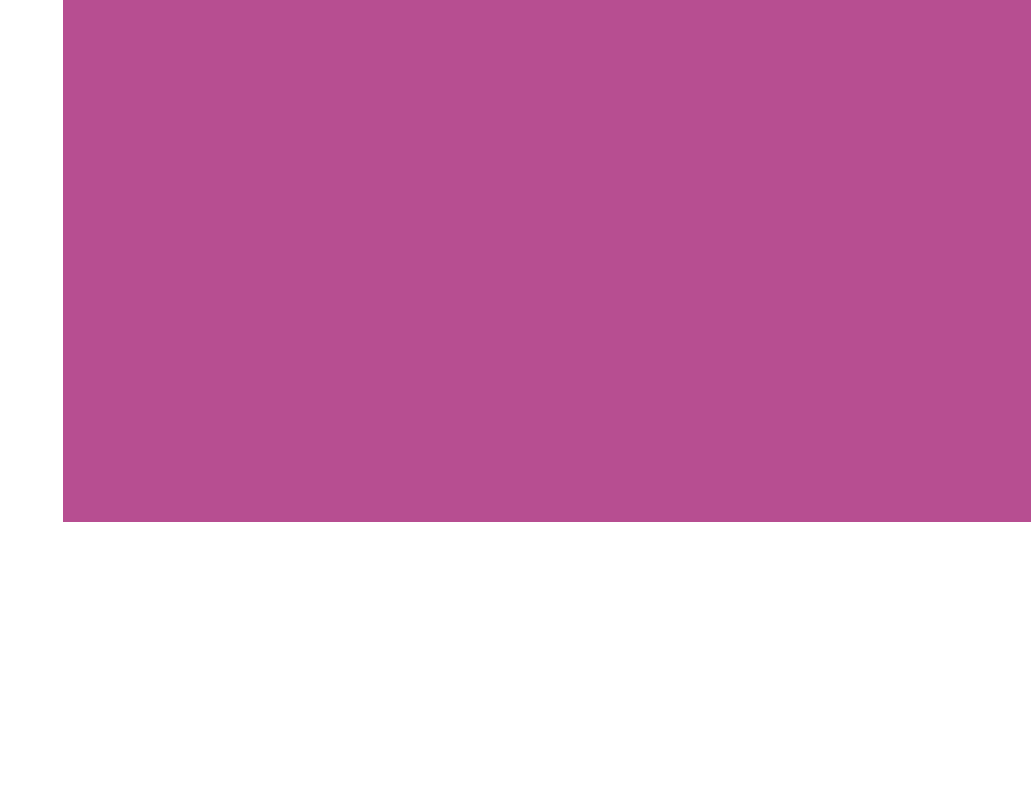
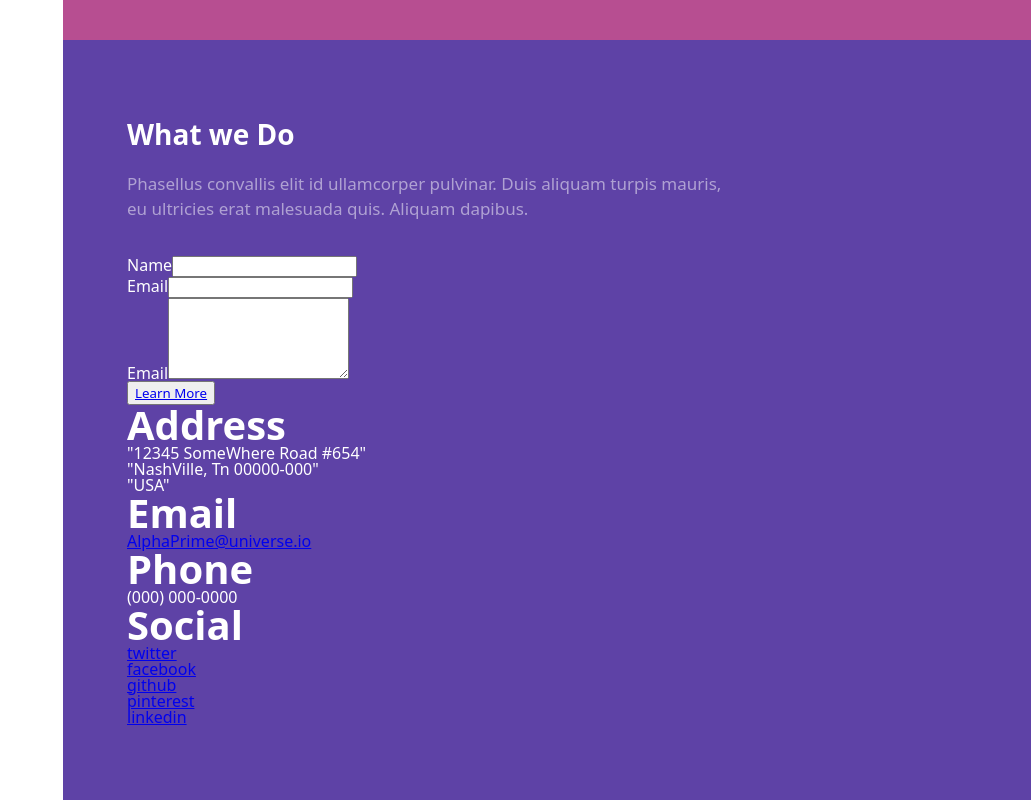
Before and after one commit to RandomSavage/spaceBridge, a Next.js app: page /home in a window 1280 px wide. Shown: the part 2920-3720 px from the top of the page, without its empty margins (249-1280 px from the left). Before the commit the page ends 3442 px from the top, so only its background shows below. Built offline with nearby package versions, Linux system fonts and the light colour scheme.

Commit message:
Building Skeleton for the Contact Component

```diff
--- /dev/null
+++ b/components/UI/Contact/Contact.js
@@ -0,0 +1,84 @@
+
+
+
+const Contact = () => {
+  return (
+    <div className='contact'>
+      <div className="contact__heading">
+        <h2>What we Do</h2>
+        <p>Phasellus convallis elit id ullamcorper pulvinar. Duis aliquam turpis mauris,<br />eu ultricies erat malesuada quis. Aliquam dapibus.</p>
+      </div>
+      <div className="contact__split">
+        <section>
+        <form action="#" method="post">
+        <div className="fields">
+          <div className="field-half">
+            <label>Name</label>
+            <input type="text" name="name" id="name" />
+          </div>
+          <div className="field-half">
+            <label>Email</label>
+            <input type="text" name="email" id="email" />
+          </div>
+          <div className="field-half">
+            <label>Email</label>
+            <textarea name="message" id="message" rows="5"></textarea>
+          </div>
+        </div>
+        <button className="contact__actionBtn">
+          <a href="/" >Learn More</a>
+        </button>
+      </form>
+        </section>
+        <section>
+          <ul className="contact__contact-info">
+            <li>
+              <h3>Address</h3>
+              <span>
+                "12345 SomeWhere Road #654"
+                <br />
+                "NashVille, Tn 00000-000"
+                <br />
+                "USA"
+              </span>
+            </li>
+            <li>
+              <h3>Email</h3>
+              <a href="#">AlphaPrime@universe.io</a>
+            </li>
+            <li>
+              <h3>Phone</h3>
+              <span>
+                (000) 000-0000
+              </span>
+            </li>
+            <li>
+              <h3>Social</h3>
+              <ul className="icons">
+                <li>
+                  <a href="#">twitter</a>
+                </li>
+                <li>
+                  <a href="#">facebook</a>
+                </li>
+                <li>
+                  <a href="#">github</a>
+                </li>
+                <li>
+                  <a href="#">pinterest</a>
+                </li>
+                <li>
+                  <a href="#">linkedin</a>
+                </li>
+              </ul>
+            </li>
+          </ul>
+        </section>
+      </div>
+
+
+    </div>
+  )
+}
+
+export default Contact
--- /dev/null
+++ b/components/UI/Contact/_contact.scss
@@ -0,0 +1,22 @@
+.contact{
+  background: #5e42a6;
+  height: 100%;
+  width: 100vw;
+  color: #fff;
+  padding: 5em 4em;
+  &__heading{
+    // padding: 5em 4em;
+    h2{
+      font-size: 1.75em;
+      color: #fff;
+      margin-bottom: .8em;
+    }
+    p{
+      font-size: 17px;
+      line-height: 1.5;
+      opacity: .5;
+      margin-bottom: 2em;
+    }
+
+  }
+}
--- a/pages/home.js
+++ b/pages/home.js
@@ -3,6 +3,7 @@ import SideNav from '../components/UI/SideNav/SideNav'
 import Landing from '../components/UI/Landing/Landing'
 import Content from '../components/UI/Content/Content'
 import PinkCards from '../components/UI/PinkCards/PinkCards'
+import Contact from '../components/UI/Contact/Contact'
 
 const HomeView = () => {
   return (
@@ -13,6 +14,7 @@ const HomeView = () => {
         <Landing />
         <Content />
         <PinkCards />
+        <Contact />
       </div>
     </div>
   </MainLayout>
--- a/pages/styles/styles.scss
+++ b/pages/styles/styles.scss
@@ -3,7 +3,7 @@
 @use '../../components/UI/Landing/_landing.scss';
 @use '../../components/UI/Content/_content.scss';
 @use '../../components/UI/PinkCards/_pinkCards.scss';
-
+@use '../../components/UI/Contact/_contact.scss';
 
 h1{
   font-size: 4rem;
@@ -45,7 +45,7 @@ h3{
     .right-side{
       display: flex;
       flex-direction: column;
-      justify-content: start;
+      justify-content: flex-start;
       margin-left: 0em;
     }
   }
```
Also changed, not shown: components/UI/Contact/dist/_contact.css (added), pages/styles/dist/styles.css.
